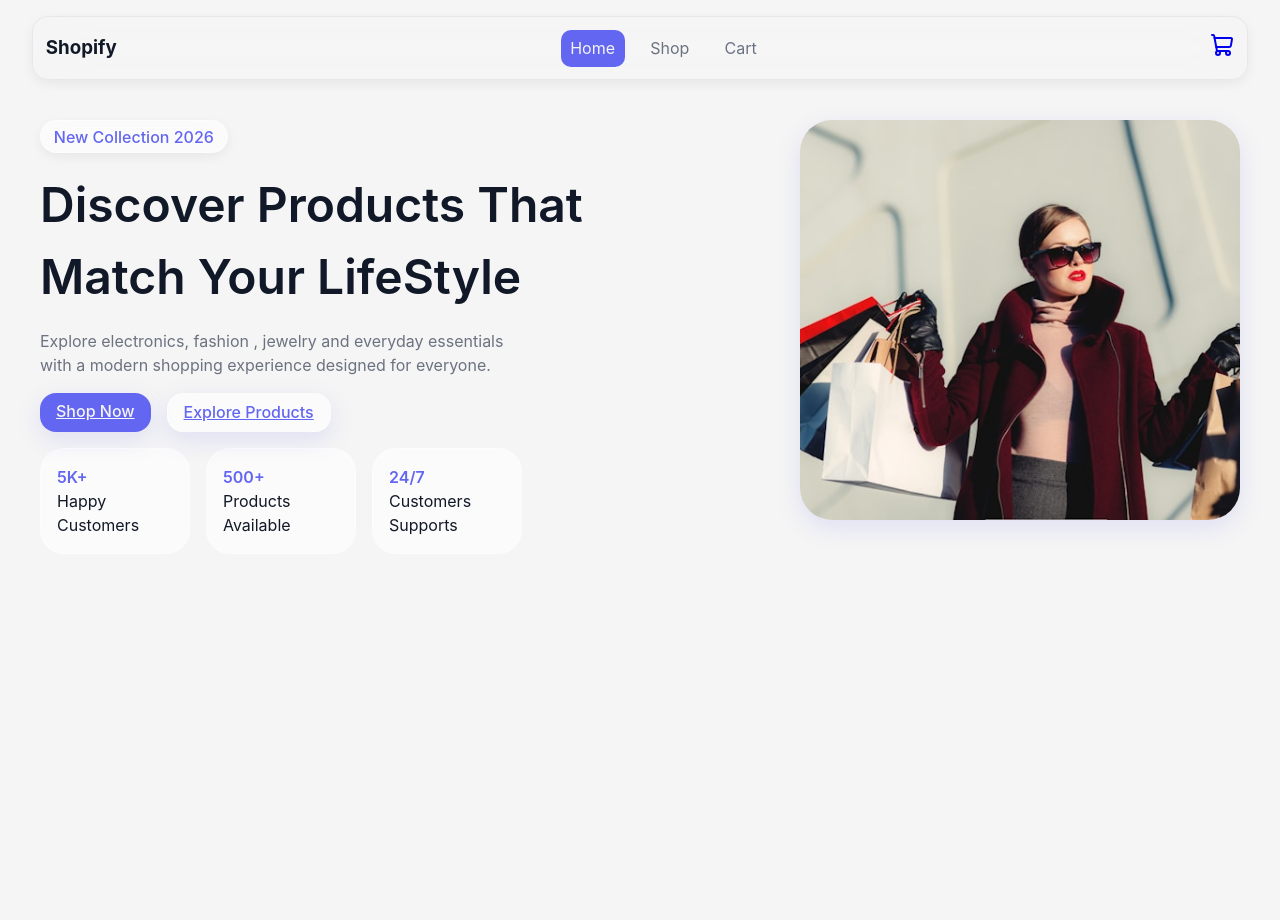
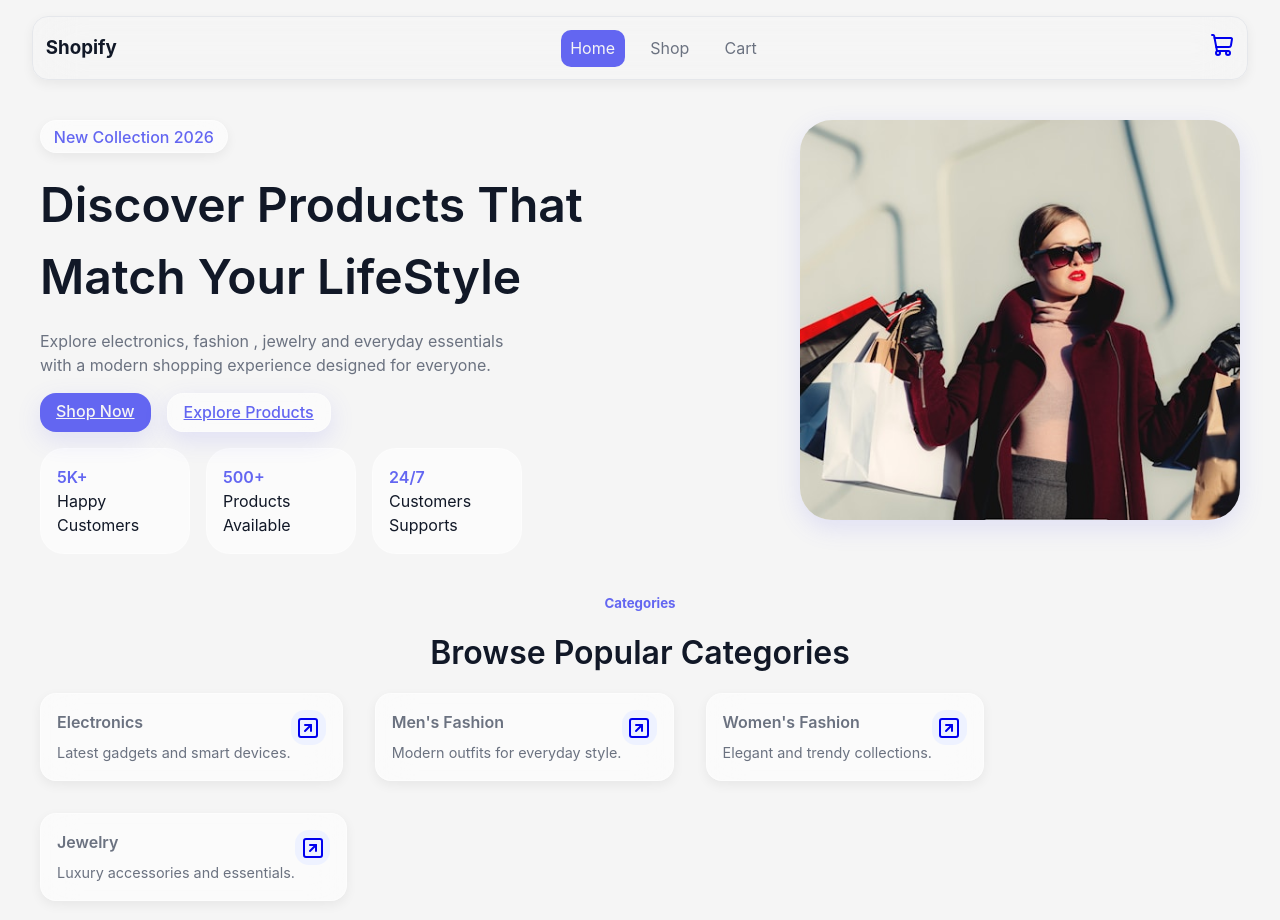
Before and after one commit to Nishant-cmd/Shopify, a React (Vite) app: page / in a window 1280 px wide. Shown: the top 920 px of the page. Before the commit the page ends 800 px from the top, so only its background shows below. Built offline with nearby package versions, Linux system fonts and the light colour scheme.

Commit message:
feat: Home page implementation completed

```diff
--- a/src/components/pages/Home.jsx
+++ b/src/components/pages/Home.jsx
@@ -1,9 +1,11 @@
 import { NavLink } from 'react-router';
+import { SquareArrowUpRight } from 'lucide-react';
 import styles from '../../styles/home.module.css';
 import ShoppingImg from '../../assets/shopping.jpg';
 
 export default function Home() {
   return (
+    <>
       <section className={styles.section}>
         <div className={styles.container}>
           <h4 className={styles.heading}>New Collection 2026</h4>
@@ -41,5 +43,53 @@ export default function Home() {
           <img src={ShoppingImg} className={styles.shopping_img} alt="ShoppingImage" />
         </div>
       </section>
+      <section className={styles.categories}>
+        <h5>Categories</h5>
+        <p>Browse Popular Categories</p>
+        <nav className={styles.categories_link}>
+          <NavLink className={styles.link} to="/shop">
+            <div>
+              <p>Electronics</p>
+              <p>Latest gadgets and smart devices.</p>
+            </div>
+            <div className={styles.icon_div}>
+              <SquareArrowUpRight className={styles.icon} />
+            </div>
+          </NavLink>
+
+          <NavLink className={styles.link} to="/shop">
+            <div>
+              <p>Men's Fashion</p>
+              <p>Modern outfits for everyday style.</p>
+            </div>
+
+            <div className={styles.icon_div}>
+              <SquareArrowUpRight className={styles.icon} />
+            </div>
+          </NavLink>
+
+          <NavLink className={styles.link} to="/shop">
+            <div>
+              <p>Women's Fashion</p>
+              <p>Elegant and trendy collections.</p>
+            </div>
+            <div className={styles.icon_div}>
+              <SquareArrowUpRight className={styles.icon} />
+            </div>
+          </NavLink>
+
+          <NavLink className={styles.link} to="/shop">
+            <div>
+              <p>Jewelry</p>
+              <p>Luxury accessories and essentials.</p>
+            </div>
+
+            <div className={styles.icon_div}>
+              <SquareArrowUpRight className={styles.icon} />
+            </div>
+          </NavLink>
+        </nav>
+      </section>
+    </>
   );
 }
--- a/src/styles/home.module.css
+++ b/src/styles/home.module.css
@@ -98,3 +98,76 @@
     transform: translateY(-3px);
     box-shadow: var(--shadow-md);
 }
+
+.categories {
+    display: flex;
+    flex-direction: column;
+    align-items: center;
+    gap: 1rem;
+    margin: 2.5rem;
+}
+
+.categories>h5 {
+    color: var(--accent);
+}
+
+.categories>p {
+    font-size: 2rem;
+    font-weight: 600;
+}
+
+.categories_link {
+    display: flex;
+    gap: 2rem;
+    flex-wrap: wrap;
+}
+
+.link {
+    display: flex;
+    text-decoration: none;
+    border-radius: var(--radius-md);
+    background: var(--bg-secondary);
+    border: 1px solid var(--border-color-secondary);
+    box-shadow: var(--shadow-sm);
+    -webkit-backdrop-filter: blur(18px);
+    backdrop-filter: blur(18px);
+    transition: var(--transition-all);
+    padding: 1rem;
+}
+
+.link:hover {
+    transform: translateY(-3px);
+}
+
+.icon_div {
+    background: var(--accent-soft);
+    min-width: 35px;
+    height: 35px;
+    transition: var(--transition-all);
+    border-radius: 14px;
+    justify-content: center;
+    align-items: center;
+    display: flex;
+    fill: var(--accent);
+}
+
+
+.link:hover .icon {
+    color: white;
+}
+
+.link:hover .icon_div {
+    background-color: var(--accent);
+}
+
+.link>div>p:first-child {
+    color: var(--text-secondary);
+    font-weight: 600;
+}
+
+.link>div>p:nth-child(2) {
+    color: var(--text-secondary);
+    font-size: .9em;
+    margin-top: .5rem;
+
+}
```
Lines whose indentation alone changed are shown as unchanged.
